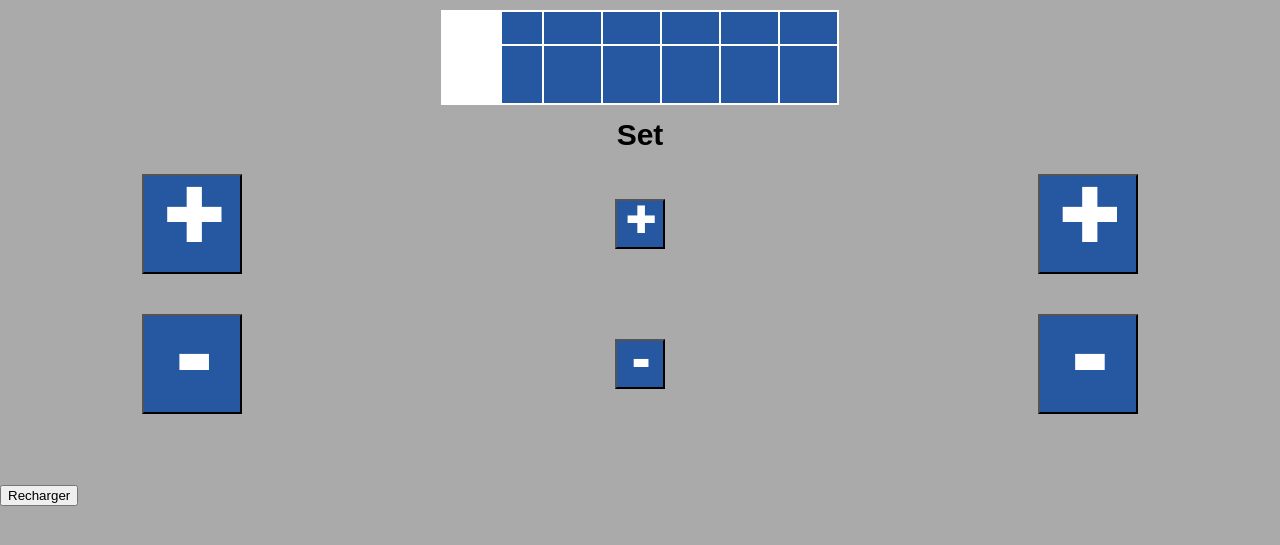
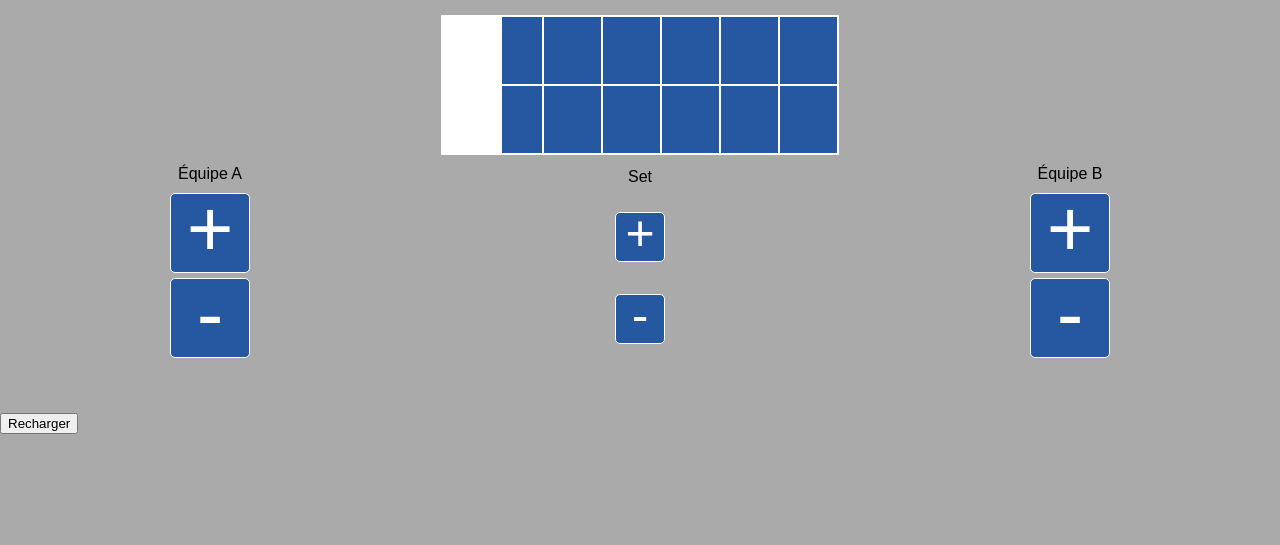
Before and after one commit to jphuguet/volley-scoreboard, a Flask app: page /remote in a window 1280 px wide. Shown: the top 545 px of the page. Run offline with Flask 3, Linux system fonts and the light colour scheme; some libraries are stand-ins or nearby versions.

Commit message:
css in progress

```diff
--- a/static/css/main.css
+++ b/static/css/main.css
@@ -1,16 +1,15 @@
 body {
   background: #aaaaaa;
-    font-family: 'Source Sans Pro', sans-serif;
+  font-family: "Source Sans Pro", sans-serif;
   font-weight: lighter;
   margin: 0;
   padding: 0;
 }
 
-
 table {
   background-color: white;
   font-size: 30px;
-    margin-top: 10px;
+  margin-top: 15px;
 }
 
 td {
@@ -20,6 +19,7 @@ td {
   width: 55px;
   line-height: 1px;
   display: table-cell;
+  height: 65px;
 }
 
 .name {
@@ -50,7 +50,7 @@ img {
   background-color: #da2f2f;
 }
 
-.finished_set{
+.finished_set {
   background-color: #2558a1;
 }
 
@@ -64,34 +64,77 @@ img {
   background-color: #aaaaaa;
 }
 
-.control_btn {
-    height: 100px;
-    width: 100px;
+.score_button {
+  margin-bottom: 10px;
+}
+/* .control_btn {
+  height: 80px;
+  width: 80px;
   font-size: 100px;
   font-weight: 1000;
-    line-height: 40px;
-    padding-bottom: 20px;
+} */
+
+/* .btn_color {
+  background-color: #2558a1;
+  color: white;
+} */
+
+/* .control_team_text {
+  width: 30%;
+  vertical-align: bottom;
+} */
+
+/* .control_set_text {
+  width: 10%;
+} */
+
+.score_button {
+  display: grid;
+  grid-template-columns: repeat(3, 1fr);
+  gap: 10px;
+  place-items: center;
+  margin-top: 10px;
 }
 
-.btn_color {
+.column {
+  display: flex;
+  flex-direction: column;
+  align-items: center;
+}
+
+.title {
+  margin-bottom: 10px;
+}
+
+.control_btn,
+.control_set_btn {
+  display: flex;
+  align-items: center;
+  justify-content: center;
+  height: 80px;
+  width: 80px;
+  font-size: 80px;
+  font-weight: 500;
+  margin-bottom: 5px;
+  border: 1px solid white;
   background-color: #2558a1;
   color: white;
+  border-radius: 5px;
+  padding: 0;
+  box-sizing: border-box;
+  padding-bottom: 8px;
 }
+
 .control_set_btn {
   height: 50px;
   width: 50px;
   font-size: 50px;
-    font-weight: 1000;
-    line-height: 10px;
-    padding-bottom: 10px;
+  margin: 16px;
 }
 
-.control_team_text {
-    width: 30%;
-    vertical-align: bottom;
+@media screen and (max-width: 768px) {
+  body {
+    overflow-x: hidden;
+    overflow-y: hidden;
   }
-
-.control_set_text {
-    width: 10%;
-    vertical-align: bottom;
 }
--- a/templates/remote.html
+++ b/templates/remote.html
@@ -1,14 +1,13 @@
 <!DOCTYPE html>
 <html id="remote">
-<link rel="stylesheet" type="text/css" href="static/css/main.css">
+  <link rel="stylesheet" type="text/css" href="static/css/main.css" />
   <body>
-
     <div align="center">
       <table>
         <tbody>
           <tr>
-                <td id='team_a_logo_col' class="logo">
-                    <img src="" alt="" id="team_a_logo"/>
+            <td id="team_a_logo_col" class="logo">
+              <img src="" alt="" id="team_a_logo" />
             </td>
             <td class="name">
               <p id="team_a_name"></p>
@@ -30,8 +29,8 @@
             </td>
           </tr>
           <tr>
-                <td id='team_b_logo_col' class="logo">
-                    <img alt="" id="team_b_logo"/>
+            <td id="team_b_logo_col" class="logo">
+              <img alt="" id="team_b_logo" />
             </td>
             <td class="name">
               <p id="team_b_name"></p>
@@ -43,9 +42,9 @@
               <p id="team_b_set_2"></p>
             </td>
             <td id="set_b_3">
-                    <p  id="team_b_set_3"></p>
+              <p id="team_b_set_3"></p>
             </td>
-                <td  id="set_b_4">
+            <td id="set_b_4">
               <p id="team_b_set_4"></p>
             </td>
             <td id="set_b_5">
@@ -55,10 +54,26 @@
         </tbody>
       </table>
     </div>
+    <div class="score_button">
+      <div class="column">
+        <div class="title" id="team_a_name_btns">Équipe A</div>
+        <button class="control_btn btn_color" id="increment_a">+</button>
+        <button class="control_btn btn_color" id="decrement_a">-</button>
+      </div>
+      <div class="column">
+        <div class="title" class="control_set_text">Set</div>
+        <button class="control_set_btn btn_color" id="increment_set">+</button>
+        <button class="control_set_btn btn_color" id="decrement_set">-</button>
+      </div>
+      <div class="column">
+        <div class="title" id="team_b_name_btns">Équipe B</div>
+        <button class="control_btn btn_color" id="increment_b">+</button>
+        <button class="control_btn btn_color" id="decrement_b">-</button>
+      </div>
+    </div>
 
-
-<div align="center">
-    <table class="control_table ">
+    <!-- <div align="center" class="score_button">
+      <table class="control_table">
         <thead>
           <tr>
             <th class="control_team_text" id="team_a_name_btns"></th>
@@ -70,29 +85,44 @@
         </thead>
         <tbody>
           <tr>
-            <td class="table_color"><button class="control_btn btn_color" id="increment_a">+</button></td>
+            <td class="table_color">
+              <button class="control_btn btn_color" id="increment_a">+</button>
+            </td>
             <td class="table_color"></td>
-            <td class="table_color"><button class="control_set_btn btn_color" id="increment_set">+</button></td>
+            <td class="table_color">
+              <button class="control_set_btn btn_color" id="increment_set">
+                +
+              </button>
+            </td>
             <td class="table_color"></td>
-            <td class="table_color"><button class="control_btn btn_color" id="increment_b">+</button></td>
+            <td class="table_color">
+              <button class="control_btn btn_color" id="increment_b">+</button>
+            </td>
           </tr>
           <tr>
-            <td class="table_color"><button class="control_btn btn_color" id="decrement_a">-</button></td>
+            <td class="table_color">
+              <button class="control_btn btn_color" id="decrement_a">-</button>
+            </td>
             <td class="table_color"></td>
-            <td class="table_color"><button class="control_set_btn btn_color" id="decrement_set">-</button></td>
+            <td class="table_color">
+              <button class="control_set_btn btn_color" id="decrement_set">
+                -
+              </button>
+            </td>
             <td class="table_color"></td>
-            <td class="table_color"><button class="control_btn btn_color" id="decrement_b">-</button></td>
+            <td class="table_color">
+              <button class="control_btn btn_color" id="decrement_b">-</button>
+            </td>
           </tr>
         </tbody>
       </table>
-</div>
+    </div> -->
 
     <p>&nbsp;</p>
     <button id="reload">Recharger</button>
 
-
     <script src="https://cdnjs.cloudflare.com/ajax/libs/socket.io/4.7.2/socket.io.js"></script>
     <script src="static/js/script.js"></script>
-
   </body>
-<html>
+  <html></html>
+</html>
```
Lines whose indentation alone changed are shown as unchanged.
